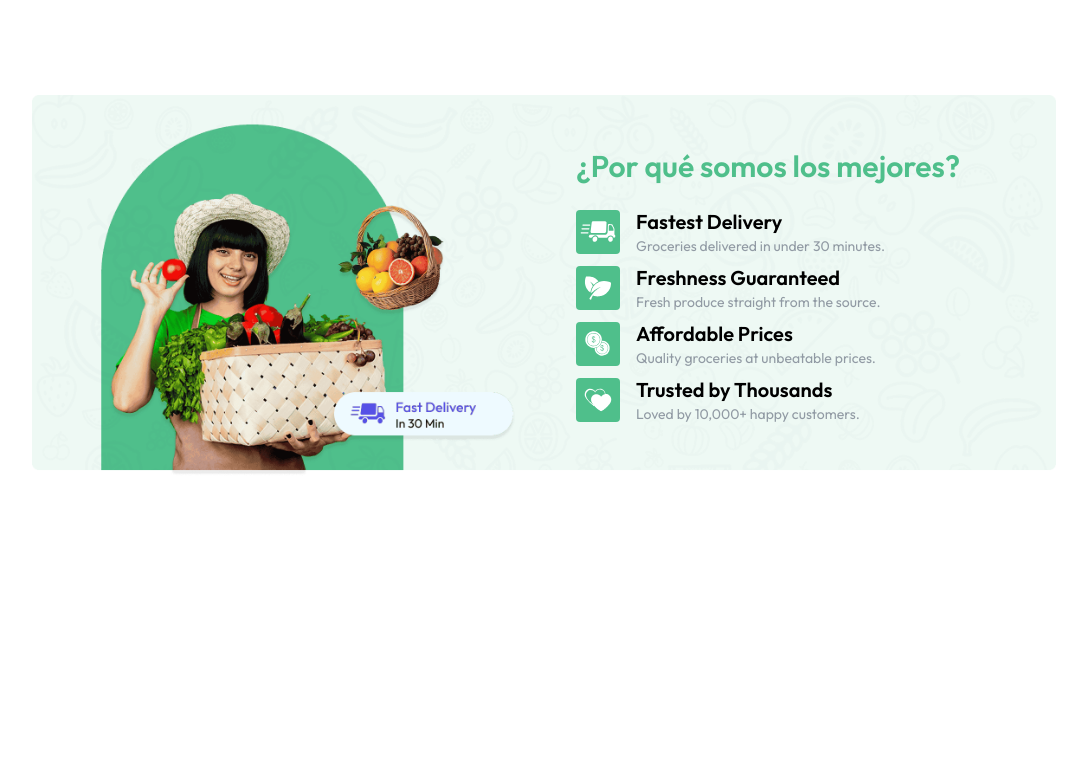
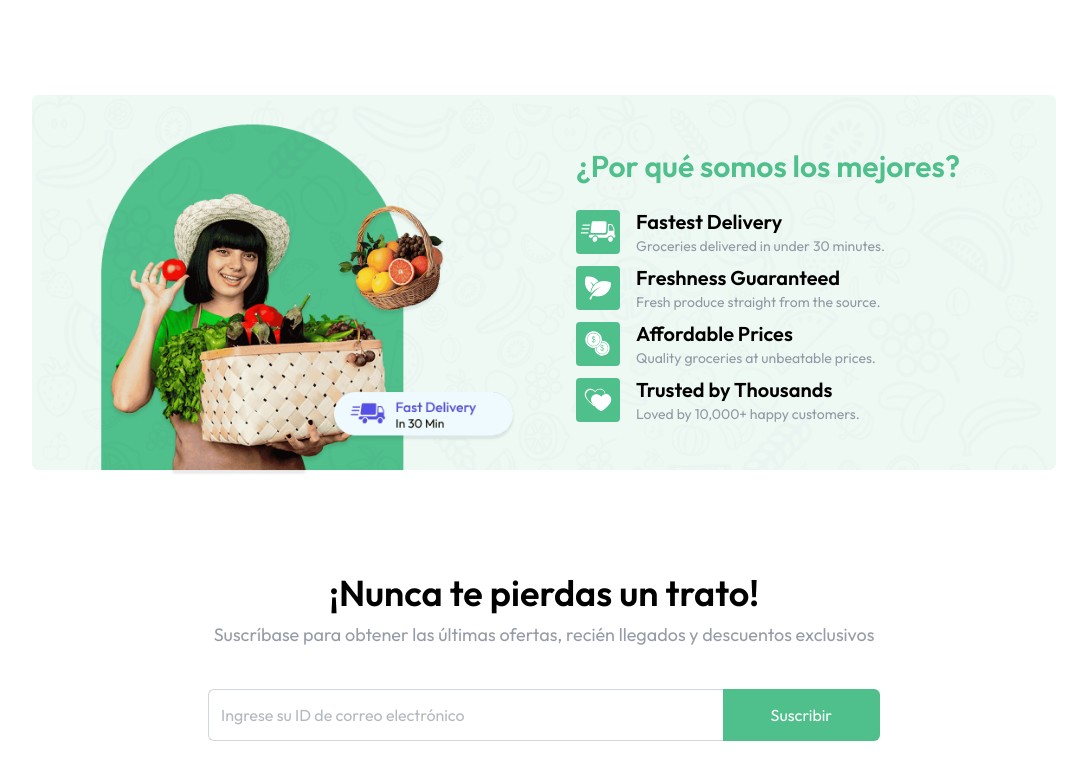
Before and after one commit to 02Alexis/delivery_website, a React (Vite) app in the folder client/: page / in a window 1280 px wide. Shown: the part 1205-1984 px from the top of the page, without its empty margins (96-1183 px from the left). Before the commit the page ends 1682 px from the top, so only its background shows below. Built offline with nearby package versions, Linux system fonts and the light colour scheme.

Commit message:
creación de componente carta de noticias

```diff
--- /dev/null
+++ b/client/src/components/NewsLetter.jsx
@@ -0,0 +1,25 @@
+import React from 'react'
+
+const NewsLetter = () => {
+  return (
+    <div className="flex flex-col items-center justify-center text-center space-y-2 mt-24 pb-14">
+    <h1 className="md:text-4xl text-2xl font-semibold">¡Nunca te pierdas un trato!</h1>
+    <p className="md:text-lg text-gray-500/70 pb-8">
+    Suscríbase para obtener las últimas ofertas, recién llegados y descuentos exclusivos
+    </p>
+    <form className="flex items-center justify-between max-w-2xl w-full md:h-13 h-12">
+        <input
+            className="border border-gray-300 rounded-md h-full border-r-0 outline-none w-full rounded-r-none px-3 text-gray-500"
+            type="text"
+            placeholder="Ingrese su ID de correo electrónico"
+            required
+        />
+        <button type="submit" className="md:px-12 px-8 h-full text-white bg-primary hover:bg-primary-dull transition-all cursor-pointer rounded-md rounded-l-none">
+            Suscribir
+        </button>
+    </form>
+</div>
+  )
+}
+
+export default NewsLetter
--- a/client/src/pages/Home.jsx
+++ b/client/src/pages/Home.jsx
@@ -2,6 +2,7 @@ import MainBanner from '../components/MainBanner.jsx'
 import Categories from '../components/Categories.jsx'
 import BestSeller from '../components/BestSeller.jsx'
 import BottomBanner from '../components/BottomBanner.jsx'
+import NewsLetter from '../components/NewsLetter.jsx'
 
 const Home = () => {
   return (
@@ -10,6 +11,7 @@ const Home = () => {
         <Categories/>
         <BestSeller/>
         <BottomBanner/>
+        <NewsLetter/>
     </div>
   )
 }
```
